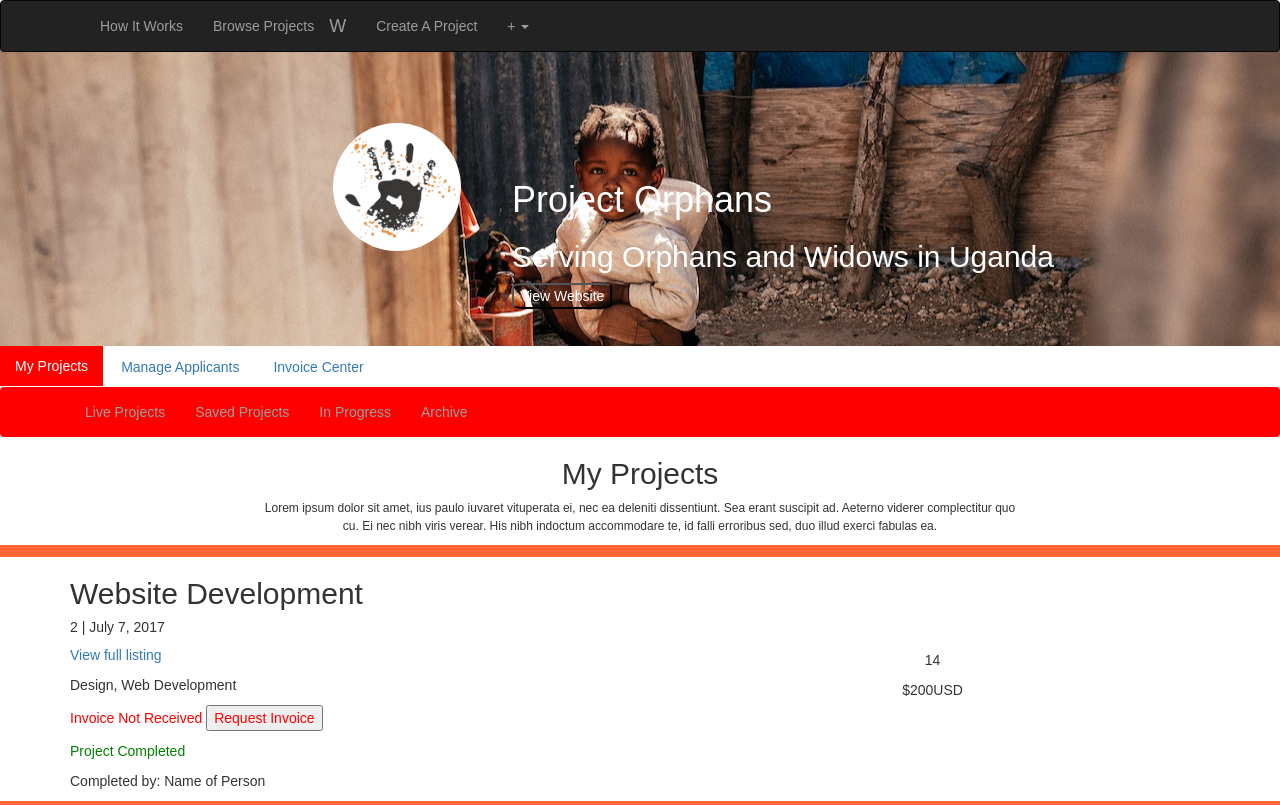
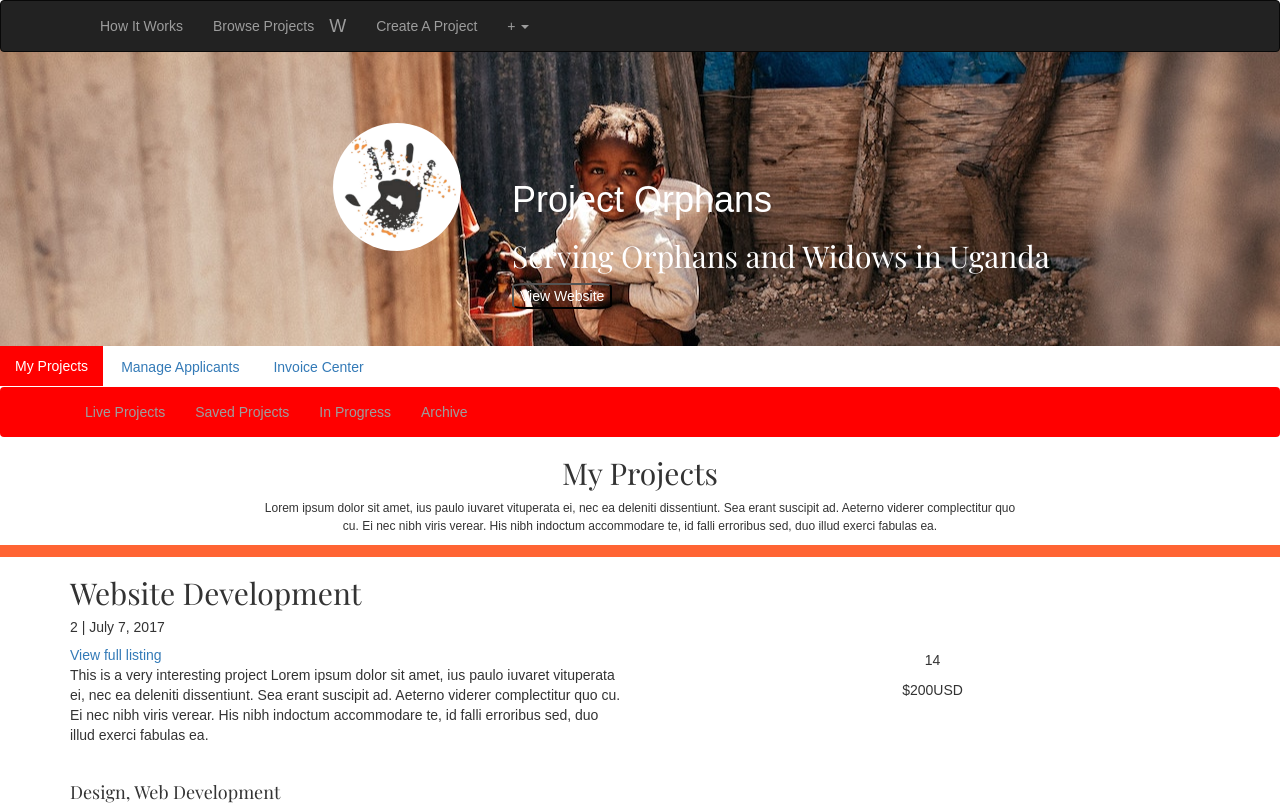
Before and after one commit to lamaya/mockup, a React (Create React App) app in the folder mockup/: page / in a window 1280 px wide. Shown: the top 805 px of the page. Built offline with nearby package versions, Linux system fonts and the light colour scheme.

Commit message:
fonts added

```diff
--- a/mockup/public/index.html
+++ b/mockup/public/index.html
@@ -6,7 +6,7 @@
     <meta name="theme-color" content="#000000">
     <link rel="manifest" href="%PUBLIC_URL%/manifest.json">
     <link rel="stylesheet" href="https://maxcdn.bootstrapcdn.com/bootstrap/latest/css/bootstrap.min.css">
-    <link rel="stylesheet" href="https://maxcdn.bootstrapcdn.com/font-awesome/4.7.0/css/font-awesome.min.css">
+    <link href="https://fonts.googleapis.com/css?family=Playfair+Display" rel="stylesheet">
     <link rel="shortcut icon" href="">
     <title>Mockup</title>
   </head>
--- a/mockup/src/Components/Home.js
+++ b/mockup/src/Components/Home.js
@@ -42,8 +42,8 @@ componentDidMount(){
     <Tabs defaultActiveKey={1} animation={true} id="noanim-tab-example">
      <Tab eventKey={1} title="My Projects">
      <ProjNav />
-      <MyProjects project_name={projects.title} applicants={projects.applicants} date={projects.date} rate={projects.rate} skills={projects.skills} desciption={projects.desciption} hours={projects.hours} paid={projects.paid} completed={projects.completed}  />
-      <MyProjects project_name={projects2.title} applicants={projects2.applicants} date={projects2.date} rate={projects2.rate} skills={projects2.skills} desciption={projects2.desciption} hours={projects2.hours} paid={projects2.paid} completed={projects2.completed}  />
+      <MyProjects project_name={projects.title} applicants={projects.applicants} date={projects.date} rate={projects.rate} skills={projects.skills} description={projects.description} hours={projects.hours} paid={projects.paid} completed={projects.completed}  />
+      <MyProjects project_name={projects2.title} applicants={projects2.applicants} date={projects2.date} rate={projects2.rate} skills={projects2.skills} description={projects2.description} hours={projects2.hours} paid={projects2.paid} completed={projects2.completed}  />
       </Tab>
       <Tab eventKey={2} title="Manage Applicants">Manage Applicants</Tab>
       <Tab eventKey={3} title="Invoice Center" >Invoice Center</Tab>
--- a/mockup/src/Components/MyProjects.js
+++ b/mockup/src/Components/MyProjects.js
@@ -36,7 +36,7 @@ return(
             <h5>{props.applicants} | {props.date}</h5>
             <a>View full listing</a>
             <p> {props.description}</p>
-            <p> {props.skills} </p>
+            <h4 style={{paddingTop: "5%"}}> {props.skills} </h4>
             <p id={paidID}> Invoice Not Received <button hidden={received}>Request Invoice</button></p>
             <p id={compID}> Project Completed </p>
             <p> Completed by: Name of Person</p>
--- a/mockup/src/index.css
+++ b/mockup/src/index.css
@@ -53,6 +53,10 @@ body {
 h1{
   text-transform: capitalize;
 }
+
+h2, h4{
+  font-family: 'Playfair Display', serif;
+}
 .websiteBut{
     font-family: inherit;
     font-size: inherit;
--- a/mockup/src/organizations.js
+++ b/mockup/src/organizations.js
@@ -1,14 +1,14 @@
 export default [
   { project_name: "Project Orphans", text: "Serving Orphans and Widows in Uganda", img: 'name_states.png', paid: "Y",
     "projects": [
-      {"title": "Website Development", "applicants": 2, "date": "July 7, 2017", "description": "This is a very interesting project", "skills": "Design, Web Development", "hours": "14","rate": "$200USD", "paid": "no", completed:"yes"},
-      {"title": "Website Design", "applicants": 2, "date": "July 17, 2017", "description": "This is a very interesting project", "skills": "Design, Web Development", "hours": "20","rate": "$200USD", paid: "no", completed:"no"}
+      {"title": "Website Development", "applicants": 2, "date": "July 7, 2017", "description": "This is a very interesting project Lorem ipsum dolor sit amet, ius paulo iuvaret vituperata ei, nec ea deleniti dissentiunt. Sea erant suscipit ad. Aeterno viderer complectitur quo cu. Ei nec nibh viris verear. His nibh indoctum accommodare te, id falli erroribus sed, duo illud exerci fabulas ea.", "skills": "Design, Web Development", "hours": "14","rate": "$200USD", "paid": "no", completed:"yes"},
+      {"title": "Website Design", "applicants": 2, "date": "July 17, 2017", "description": "This is a very interesting project Lorem ipsum dolor sit amet, ius paulo iuvaret vituperata ei, nec ea deleniti dissentiunt. Sea erant suscipit ad. Aeterno viderer complectitur quo cu. Ei nec nibh viris verear. His nibh indoctum accommodare te, id falli erroribus sed, duo illud exerci fabulas ea.", "skills": "Design, Web Development", "hours": "20","rate": "$200USD", paid: "no", completed:"no"}
     ]
   },
   { project_name: "Project Hunger", text: "create rides", img: 'bkrnd.jpg', paid: "N",
     "projects": [
-      {"title": "Website Devsign", "applicants": 2, "date": "July 7, 2017", "description": "This is a very interesting project", "skills": "Design, Web Development", "hours": "14","rate": "$200USD", paid: "no", completed:"yes"},
-      {"title": "Website Designnn", "applicants": 2, "date": "July 7, 2017", "description": "This is a very interesting project", "skills": "Design, Web Development", "hours": "14","rate": "$200USD", paid: "no", completed:"yes"}
+      {"title": "Website Devsign", "applicants": 2, "date": "July 7, 2017", "description": "This is a very interesting project Lorem ipsum dolor sit amet, ius paulo iuvaret vituperata ei, nec ea deleniti dissentiunt. Sea erant suscipit ad. Aeterno viderer complectitur quo cu. Ei nec nibh viris verear. His nibh indoctum accommodare te, id falli erroribus sed, duo illud exerci fabulas ea.", "skills": "Design, Web Development", "hours": "14","rate": "$200USD", paid: "no", completed:"yes"},
+      {"title": "Website Designnn", "applicants": 2, "date": "July 7, 2017", "description": "This is a very interesting project Lorem ipsum dolor sit amet, ius paulo iuvaret vituperata ei, nec ea deleniti dissentiunt. Sea erant suscipit ad. Aeterno viderer complectitur quo cu. Ei nec nibh viris verear. His nibh indoctum accommodare te, id falli erroribus sed, duo illud exerci fabulas ea.", "skills": "Design, Web Development", "hours": "14","rate": "$200USD", paid: "no", completed:"yes"}
     ]
   }
 ]
```
